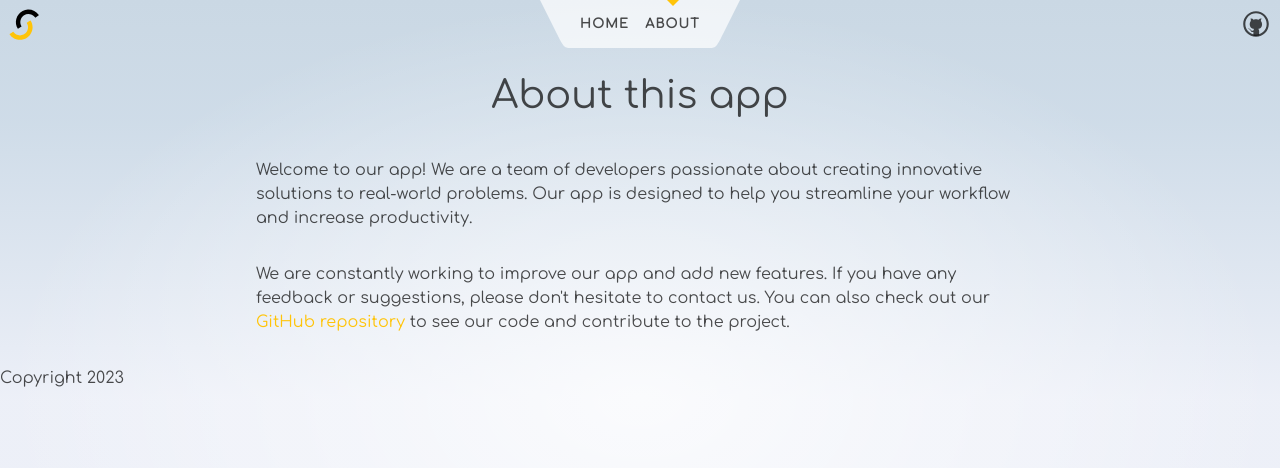
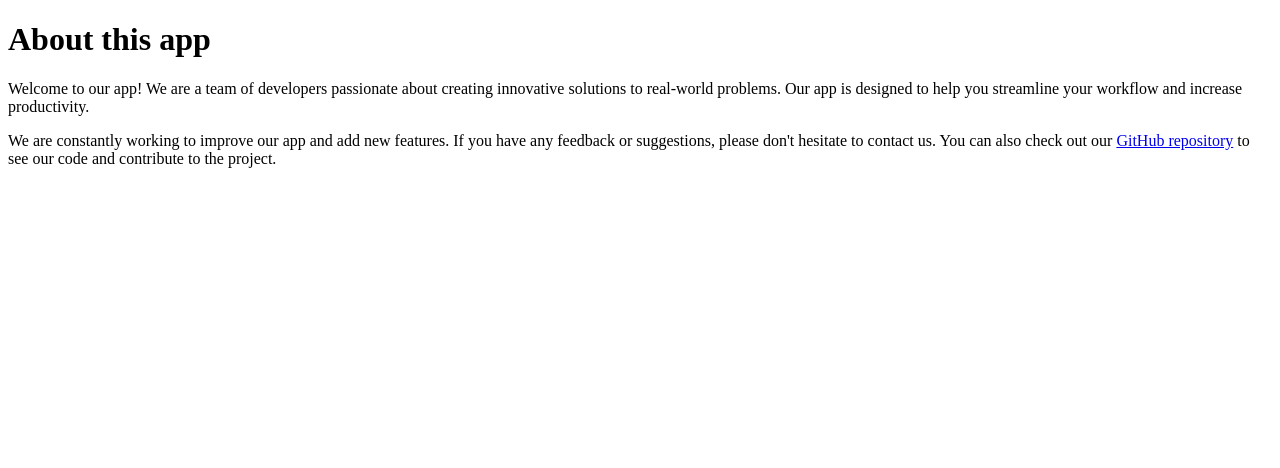
Before and after one commit to langx/website, a SvelteKit app: page /about in a window 1280 px wide. Shown: the top 468 px of the page. Built offline with nearby package versions, Linux system fonts and the light colour scheme.

Commit message:
del style.css

```diff
--- a/src/routes/+layout.svelte
+++ b/src/routes/+layout.svelte
@@ -1,16 +1 @@
-<script>
-	import Header from './Header.svelte';
-	import './styles.css';
-</script>
-
-<div class="app">
-	<Header />
-
-	<main>
-		<slot />
-	</main>
-
-	<footer>
-		<p>Copyright 2023</p>
-	</footer>
-</div>
+<slot />
--- a/src/routes/styles.css
+++ /dev/null
@@ -1,107 +0,0 @@
-@import '@fontsource/comfortaa';
-
-:root {
-	--font-body: Comfortaa, Arial, -apple-system, BlinkMacSystemFont, 'Segoe UI', Roboto, Oxygen,
-		Ubuntu, Cantarell, 'Open Sans', 'Helvetica Neue', sans-serif;
-	--font-mono: 'Comfortaa', monospace;
-	--color-bg-0: rgb(202, 216, 228);
-	--color-bg-1: hsl(209, 36%, 86%);
-	--color-bg-2: hsl(224, 44%, 95%);
-	--color-theme-1: #ffc409;
-	--color-theme-2: #4075a6;
-	--color-text: rgba(0, 0, 0, 0.7);
-	--column-width: 42rem;
-	--column-margin-top: 4rem;
-	font-family: var(--font-body);
-	color: var(--color-text);
-}
-
-body {
-	min-height: 100vh;
-	margin: 0;
-	background-attachment: fixed;
-	background-color: var(--color-bg-1);
-	background-size: 100vw 100vh;
-	background-image: radial-gradient(
-			50% 50% at 50% 50%,
-			rgba(255, 255, 255, 0.75) 0%,
-			rgba(255, 255, 255, 0) 100%
-		),
-		linear-gradient(180deg, var(--color-bg-0) 0%, var(--color-bg-1) 15%, var(--color-bg-2) 50%);
-}
-
-h1,
-h2,
-p {
-	font-weight: 400;
-}
-
-p {
-	line-height: 1.5;
-}
-
-a {
-	color: var(--color-theme-1);
-	text-decoration: none;
-}
-
-a:hover {
-	text-decoration: underline;
-}
-
-h1 {
-	font-size: 2rem;
-	text-align: center;
-}
-
-h2 {
-	font-size: 1rem;
-}
-
-pre {
-	font-size: 16px;
-	font-family: var(--font-mono);
-	background-color: rgba(255, 255, 255, 0.45);
-	border-radius: 3px;
-	box-shadow: 2px 2px 6px rgb(255 255 255 / 25%);
-	padding: 0.5em;
-	overflow-x: auto;
-	color: var(--color-text);
-}
-
-.text-column {
-	display: flex;
-	max-width: 48rem;
-	flex: 0.6;
-	flex-direction: column;
-	justify-content: center;
-	margin: 0 auto;
-}
-
-input,
-button {
-	font-size: inherit;
-	font-family: inherit;
-}
-
-button:focus:not(:focus-visible) {
-	outline: none;
-}
-
-@media (min-width: 720px) {
-	h1 {
-		font-size: 2.4rem;
-	}
-}
-
-.visually-hidden {
-	border: 0;
-	clip: rect(0 0 0 0);
-	height: auto;
-	margin: 0;
-	overflow: hidden;
-	padding: 0;
-	position: absolute;
-	width: 1px;
-	white-space: nowrap;
-}
```
